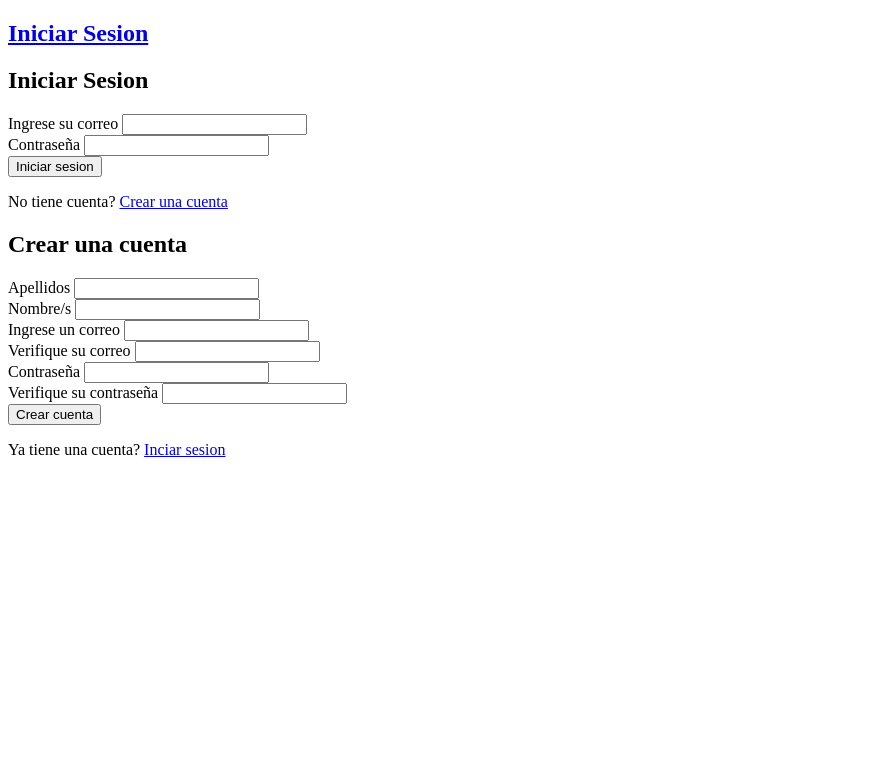
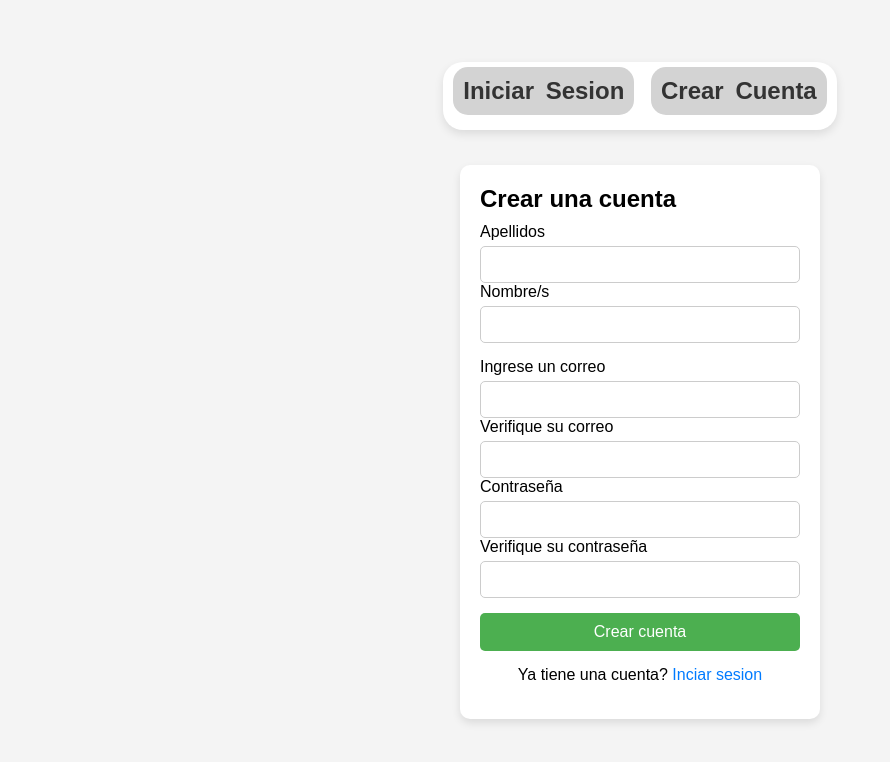
Before and after one commit to Paola110/Web_Design, a plain HTML site: page LogIn_SignUp/index.html in a window 1280 px wide. Both pictures are taken after a click on the link "Crear una cuenta". Shown: the whole page, without its empty margins (0-890 px from the left). Drawn offline with Linux system fonts and the light colour scheme.

Commit message:
Inicio de Sesion y Crear Cuenta a medio terminar

```diff
--- a/LogIn_SignUp/index.html
+++ b/LogIn_SignUp/index.html
@@ -2,7 +2,7 @@
 <html lang="es-MX">
   <head>
     <title>
-      LogIn SignUp
+      Inicio de sesion
     </title>
     <meta charset="utf-8">
     <meta name="keywords" content="Headworks, HW, Head, works">
@@ -12,18 +12,22 @@
     <meta name="copyright" content="Headworks">
 
     <link rel="icon" herf="">
-    <link rel="stylesheet" herf="styles.css">
+    <link rel="stylesheet" href="styles.css">
   </head>
 
   <body>
     <header>
       <nav>
-        <h2><a href="index.html">Iniciar Sesion</a></h2>
+        <h2>
+          <a href="#LoginForm" class="header-link"> Iniciar Sesion </a>
+          <a href="#SignUpForm" class="header-link"> Crear Cuenta </a>
+        </h2>
       </nav>
     </header>
 
+    <div class="container">
       <div class="form-container">
-        <form id="Login" class="form">
+        <form id="LoginForm" class="form" method="post">
           <h2>Iniciar Sesion</h2>
           <div class="input-group">
             <label for="LoginEmail">Ingrese su correo</label>
@@ -34,10 +38,10 @@
             <input type="password" id="loginPassword" name="password" required>
           </div>
           <button type="submit">Iniciar sesion</button>
-            <p class="switch-form">No tiene cuenta? <a href="#" id="showSignUp">Crear una cuenta</a></p>
+          <p class="switch-form">No tiene cuenta? <a href="#SignUpForm" id="showSignUp">Crear una cuenta</a></p>
         </form>
 
-        <form id="SignUpForm" class="form hidden">
+        <form id="SignUpForm" class="form hidden" method="post">
           <h2>Crear una cuenta</h2>
           <div class="input-group">
             <label for="signUpLastName">Apellidos</label>
@@ -50,16 +54,18 @@
             <input type="email" id="signUpEmail" name="email" required><br>
             <label for="signUpVerifyEmail">Verifique su correo</label>
             <input type="email" id="signUpVerifyEmail" name="verifyemail" required>
-            </div>
-            <div class="input-group">
+            <span id="emailWarning" class="warning"></span> <div class="input-group">
             <label for="signUpPassword">Contraseña</label>
             <input type="password" id="signUpPassword" name="password" required><br>
             <label for="signUpVerifyPassword">Verifique su contraseña</label>
             <input type="password" id="signUpVerifyPassword" name="verifypassword" required>
+            <span id="passwordWarning" class="warning"></span>
           </div>
           <button type="submit">Crear cuenta</button>
-            <p class="switch-form">Ya tiene una cuenta? <a href="#" id="showLogin">Inciar sesion</a></p>
+          <p class="switch-form">Ya tiene una cuenta? <a href="#Login" id="showLogin">Inciar sesion</a></p>
+          </div>
         </form>
+
     </div>
 
     <script src="script.js"></script>
--- a/LogIn_SignUp/script.js
+++ b/LogIn_SignUp/script.js
@@ -4,6 +4,64 @@ document.getElementById('showSignUp').addEventListener('click', function() {
 });
 
 document.getElementById('showLogin').addEventListener('click', function() {
-    document.getElementById('signUpForm').classList.add('hidden');
-    document.getElementById('loginForm').classList.remove('hidden');
+    document.getElementById('SignUpForm').classList.add('hidden');
+    document.getElementById('LoginForm').classList.remove('hidden');
 });
+document.querySelectorAll('a[href^="#"]').forEach(anchor => {
+    anchor.addEventListener('click', function (e) {
+        e.preventDefault();
+
+        const targetId = this.getAttribute('href');
+        const targetElement = document.querySelector(targetId);
+
+        targetElement.scrollIntoView({
+            behavior: 'smooth',
+            block: 'start'
+        });
+    });
+});
+
+document.addEventListener('DOMContentLoaded', function() {
+    const loginLink = document.querySelector('a[href="#LoginForm"]');
+    const signupLink = document.querySelector('a[href="#SignUpForm"]');
+    const loginForm = document.getElementById('LoginForm');
+    const signupForm = document.getElementById('SignUpForm');
+
+    loginLink.addEventListener('click', function(event) {
+        event.preventDefault(); // Prevent default link jump
+        loginForm.classList.remove('hidden');
+        signupForm.classList.add('hidden');
+    });
+
+    signupLink.addEventListener('click', function(event) {
+        event.preventDefault(); // Prevent default link jump
+        signupForm.classList.remove('hidden');
+        loginForm.classList.add('hidden');
+    });
+
+    const signUpPassword = document.getElementById('signUpPassword');
+    const signUpVerifyPassword = document.getElementById('signUpVerifyPassword');
+    const signUpEmail = document.getElementById('signUpEmail');
+    const signUpVerifyEmail = document.getElementById('signUpVerifyEmail');
+    const passwordWarning = document.getElementById('passwordWarning');
+    const emailWarning = document.getElementById('emailWarning');
+
+    signupForm.addEventListener('submit', function(event) {
+        if (signUpPassword.value !== signUpVerifyPassword.value) {
+            event.preventDefault(); // Prevent form submission
+            passwordWarning.textContent = "Las contraseñas no coinciden.";
+            passwordWarning.style.display = "block";
+        } else {
+            passwordWarning.style.display = "none"; // Hide if passwords match
+        }
+
+        if (signUpEmail.value !== signUpVerifyEmail.value) {
+            event.preventDefault(); // Prevent form submission
+            emailWarning.textContent = "Los correos electrónicos no coinciden.";
+            emailWarning.style.display = "block";
+        } else {
+            emailWarning.style.display = "none"; // Hide if emails match
+        }
+    });
+
+});
--- a/LogIn_SignUp/styles.css
+++ b/LogIn_SignUp/styles.css
@@ -0,0 +1,117 @@
+* {
+    box-sizing: border-box;
+    margin: 0;
+    padding: 0;
+}
+body {
+    font-family: Arial, sans-serif;
+    background-color: #f4f4f4;
+    display: flex;
+    flex-direction: column;
+    justify-content: center;
+    align-items: center;
+    min-height: 100vh;
+    margin: 0;
+    padding: 0;
+    height: 100vh;
+}
+
+header {
+    display: flex;
+    align-items: center;
+    background-color: #fff; /* Example background color */
+    padding: 5px; /* Add padding for spacing */
+    margin-bottom: 15px; /* Add spacing between header and content */
+    box-shadow: 0 4px 10px rgba(0, 0, 0, 0.1); /* Optional shadow */
+    text-align: center; /* Center the header content */
+    justify-content: space-around;
+    border-radius: 20px;
+}
+
+.header-link {
+    word-spacing: 5px; /* Adjust the value as needed */
+    display: inline-block; /* Make links behave like inline-blocks */
+    padding: 10px 10px;    /* Add padding for the box look */
+    background-color: lightgray; /* Set the grey background */
+    color: #333;            /* Dark grey text color */
+    text-decoration: none;   /* Remove underlines */
+    border-radius: 15px;      /* Optional rounded corners */
+    margin: 0 5px;          /* Add spacing between links */
+    cursor: pointer;
+}
+
+.header-link:hover {
+    background-color: rgb(144, 142, 142);
+}
+
+
+nav {
+    text-align: center; /* Center links in the header */
+    justify-content: space-evenly;
+}
+
+h2 {
+    margin-bottom: 10px; /* Add spacing below the h2 */
+}
+
+.container {
+    width: 100%;
+    max-width: 400px;
+    padding: 20px;
+}
+.form-container {
+    background: #fff;
+    padding: 20px;
+    border-radius: 10px;
+    box-shadow: 0 4px 8px rgba(0, 0, 0, 0.1);
+}
+.form.active {
+    display: block;
+}
+.input-group {
+    margin-bottom: 15px;
+}
+.input-group label {
+    display: block;
+    margin-bottom: 5px;
+}
+.input-group input {
+    width: 100%;
+    padding: 10px;
+    border: 1px solid #ccc;
+    border-radius: 5px;
+}
+button {
+    width: 100%;
+    padding: 10px;
+    background-color: #4CAF50;
+    color: white;
+    border: none;
+    border-radius: 5px;
+    cursor: pointer;
+    font-size: 16px;
+}
+button:hover {
+    background-color: #45a049;
+}
+.switch-form {
+    text-align: center;
+    margin-top: 15px;
+}
+.switch-form a {
+    color: #007BFF;
+    text-decoration: none;
+}
+
+.switch-form a:hover {
+    text-decoration: underline;
+}
+
+.hidden {
+    display: none;
+}
+.warning {
+    color: red;
+    font-size: 12px;
+    display: none; /* Initially hide the warnings */
+}
```
Lines whose indentation alone changed are shown as unchanged.
